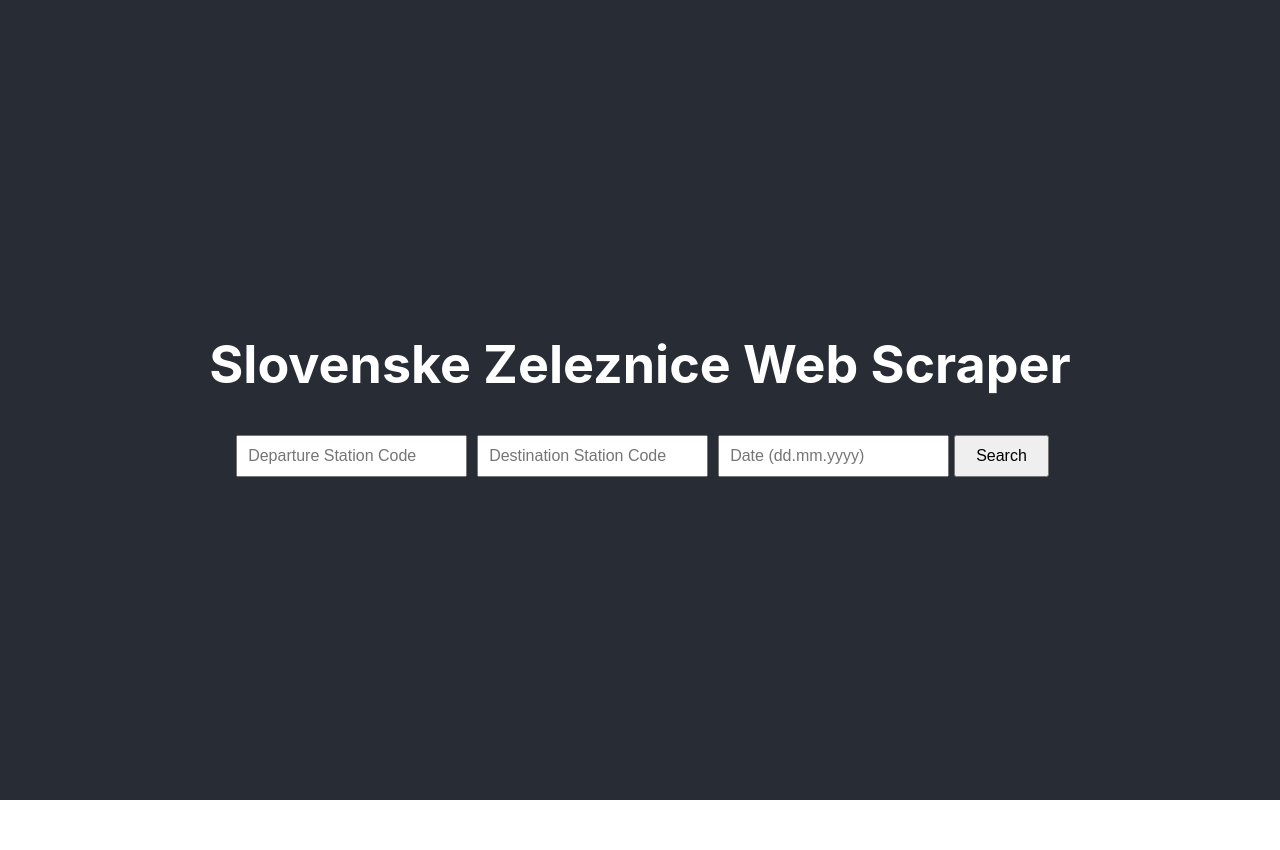
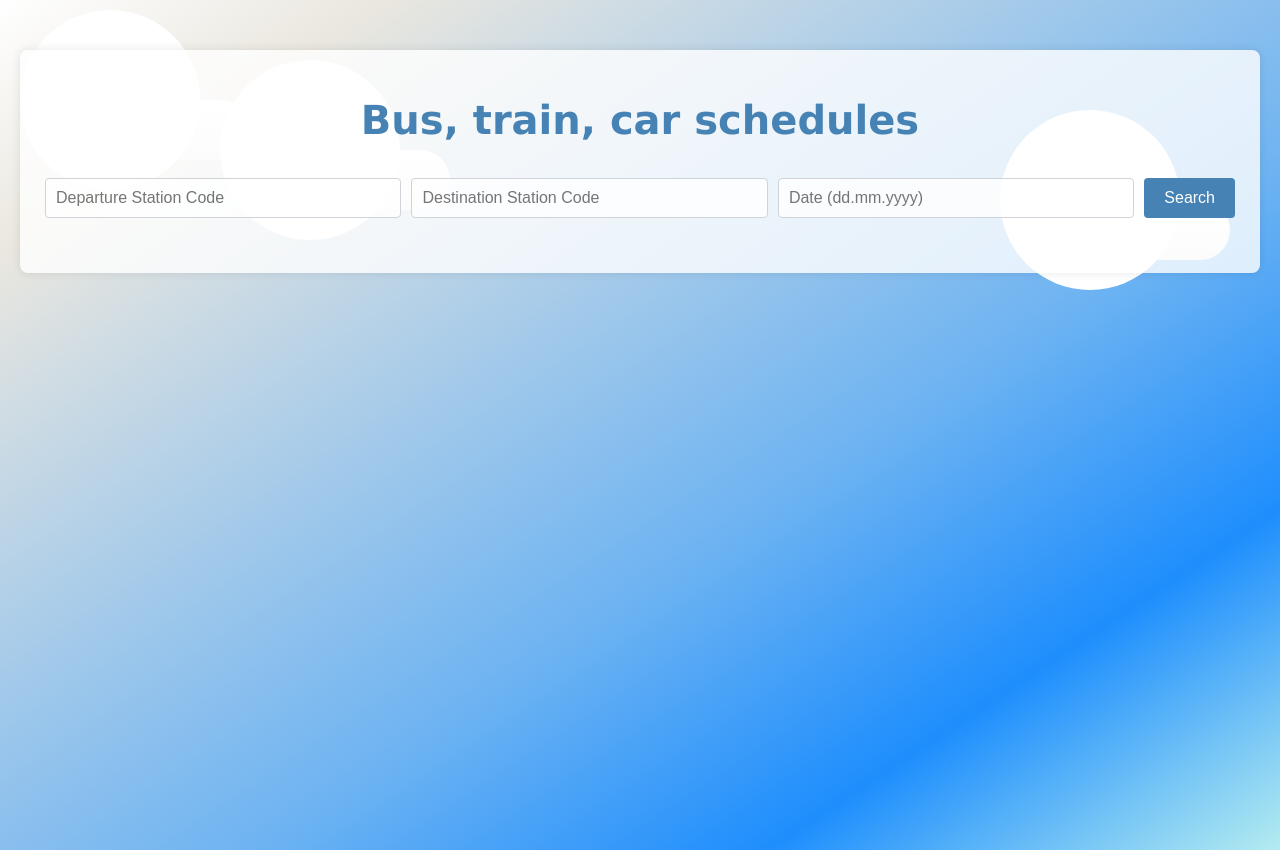
Before and after one commit to MatajTjasa/webscraper, a React (Create React App) app in the folder frontend/: page / in a window 1280 px wide. Before the commit the page ends 800 px from the top, so only its background shows below. Built offline with nearby package versions, Linux system fonts and the light colour scheme.

Commit message:
Updating GUI design with CSS.

```diff
--- a/frontend/src/App.css
+++ b/frontend/src/App.css
@@ -1,43 +1,156 @@
-.App-header {
-  background-color: #282c34;
-  min-height: 100vh;
-  display: flex;
-  flex-direction: column;
-  align-items: center;
-  justify-content: center;
-  font-size: calc(10px + 2vmin);
-  color: white;
+body {
+    font-family: 'Arial', sans-serif;
+    margin: 0;
+    padding: 0;
+    background: linear-gradient(to bottom right, #ffffff, #eae7df 15%, #6DB3F2 60%, #1E8EFD 80%, #B4ECF0); /* Adjust the gradient */
+    color: #333; /* Darker text color for better readability */
+    position: relative; /* Needed for positioning clouds */
+    overflow: auto; /* Enable scrolling */
+    min-height: 100vh; /* Ensure the body covers the full viewport height */
+}
+
+.container {
+    max-width: 1200px;
+    margin: 50px auto;
+    padding: 20px;
+    background-color: rgba(255, 255, 255, 0.8); /* Slightly transparent background */
+    box-shadow: 0 0 10px rgba(0, 0, 0, 0.1);
+    border-radius: 8px;
+}
+
+h1 {
+    text-align: center;
+    color: #4682B4; /* Change title color to blue */
+    margin-bottom: 30px;
+    font-family: 'Verdana', sans-serif; /* More modern font */
+    font-size: 2.5em; /* Larger font size */
 }
 
 form {
-    margin-bottom: 20px;
+    display: flex;
+    justify-content: center;
+    margin-bottom: 30px;
+    flex-wrap: wrap; /* Enable wrapping for inputs */
 }
 
-input {
+input[type="text"],
+input[type="date"] {
+    padding: 10px;
     margin: 5px;
-    padding: 10px;
+    border: 1px solid #ced4da;
+    border-radius: 4px;
     font-size: 16px;
+    background: rgba(255, 255, 255, 0.8); /* Slightly transparent input background */
+    color: #333;
+    flex: 1 1 200px; /* Flexible width for inputs */
 }
 
 button {
     padding: 10px 20px;
+    background-color: #4682B4; /* Updated button color */
+    color: #fff;
+    border: none;
+    border-radius: 4px;
     font-size: 16px;
     cursor: pointer;
+    transition: background-color 0.3s ease; /* Smooth transition for hover effect */
+    margin: 5px;
+}
+
+button:hover {
+    background-color: #4169E1; /* Slightly darker blue on hover */
 }
 
 table {
+    width: 100%;
+    border-collapse: collapse;
     margin-top: 20px;
-    width: 80%;
-    border-collapse: collapse;
+    background: rgba(255, 255, 255, 0.9); /* Slightly transparent table background */
+    border-radius: 8px; /* Rounded corners */
+    overflow: hidden; /* Fix for rounded corners */
 }
 
 th, td {
-    border: 1px solid #ddd;
-    padding: 8px;
+    padding: 15px;
     text-align: left;
+    font-family: 'Verdana', sans-serif; /* Consistent font */
 }
 
 th {
-    background-color: #4CAF50;
+    background-color: #4682B4; /* Updated header color */
     color: white;
+    text-transform: uppercase;
+    font-size: 14px;
 }
+
+td {
+    border-bottom: 1px solid #ddd;
+    font-size: 14px; /* Smaller font size for better readability */
+}
+
+tr:nth-child(even) {
+    background-color: rgba(255, 255, 255, 0.8); /* Slightly transparent row background */
+}
+
+tr:hover {
+    background-color: rgba(255, 255, 255, 0.9); /* Slightly transparent row background */
+}
+
+.cloud {
+    position: absolute;
+    background: #fff;
+    background: linear-gradient(to bottom, #fff 5%, #f1f1f1 100%);
+    border-radius: 100px;
+    height: 60px;
+    width: 200px;
+    z-index: -1; /* Position clouds behind content */
+}
+
+.cloud:before,
+.cloud:after {
+    background: #fff;
+    content: '';
+    position: absolute;
+    z-index: -1;
+}
+
+.cloud:before {
+    border-radius: 100px;
+    height: 100px;
+    left: 50px;
+    top: -50px;
+    width: 100px;
+}
+
+.cloud:after {
+    border-radius: 200px;
+    width: 180px;
+    height: 180px;
+    right: 50px;
+    top: -90px;
+}
+
+@media (max-width: 768px) {
+    h1 {
+        font-size: 2em;
+    }
+
+    form {
+        flex-direction: column;
+        align-items: center;
+    }
+
+    input[type="text"],
+    input[type="date"] {
+        flex: 1 1 auto;
+        width: 100%; /* Full width for smaller screens */
+    }
+
+    button {
+        width: 100%;
+    }
+
+    th, td {
+        padding: 10px;
+    }
+}
--- a/frontend/src/App.js
+++ b/frontend/src/App.js
@@ -24,8 +24,12 @@ function App() {
 
     return (
         <div className="App">
+            <div className="cloud" style={{top: '50px', left: '50px'}}></div>
+            <div className="cloud" style={{top: '100px', left: '250px'}}></div>
+            <div className="cloud" style={{top: '150px', right: '50px'}}></div>
+            <div className="container">
                 <header className="App-header">
-                <h1>Slovenske Zeleznice Web Scraper</h1>
+                    <h1>Bus, train, car schedules</h1>
                     <form onSubmit={handleSubmit}>
                         <input
                             type="text"
@@ -77,6 +81,7 @@ function App() {
                     </div>
                 </header>
             </div>
+        </div>
     );
 }
 
```
Also changed, not shown: 1 other file (tests, documents, lock files or other folders). Lines whose indentation alone changed are shown as unchanged.
